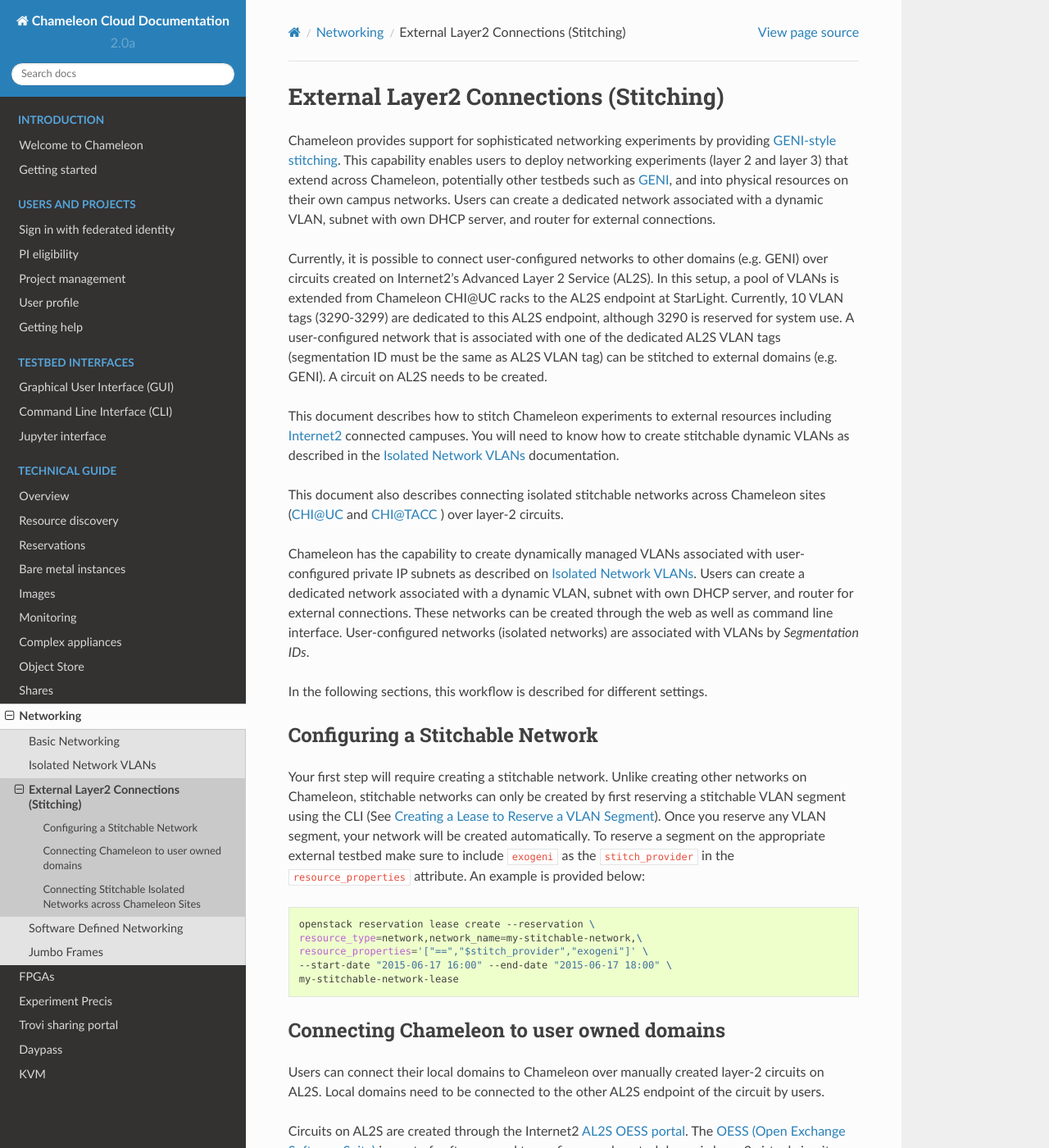
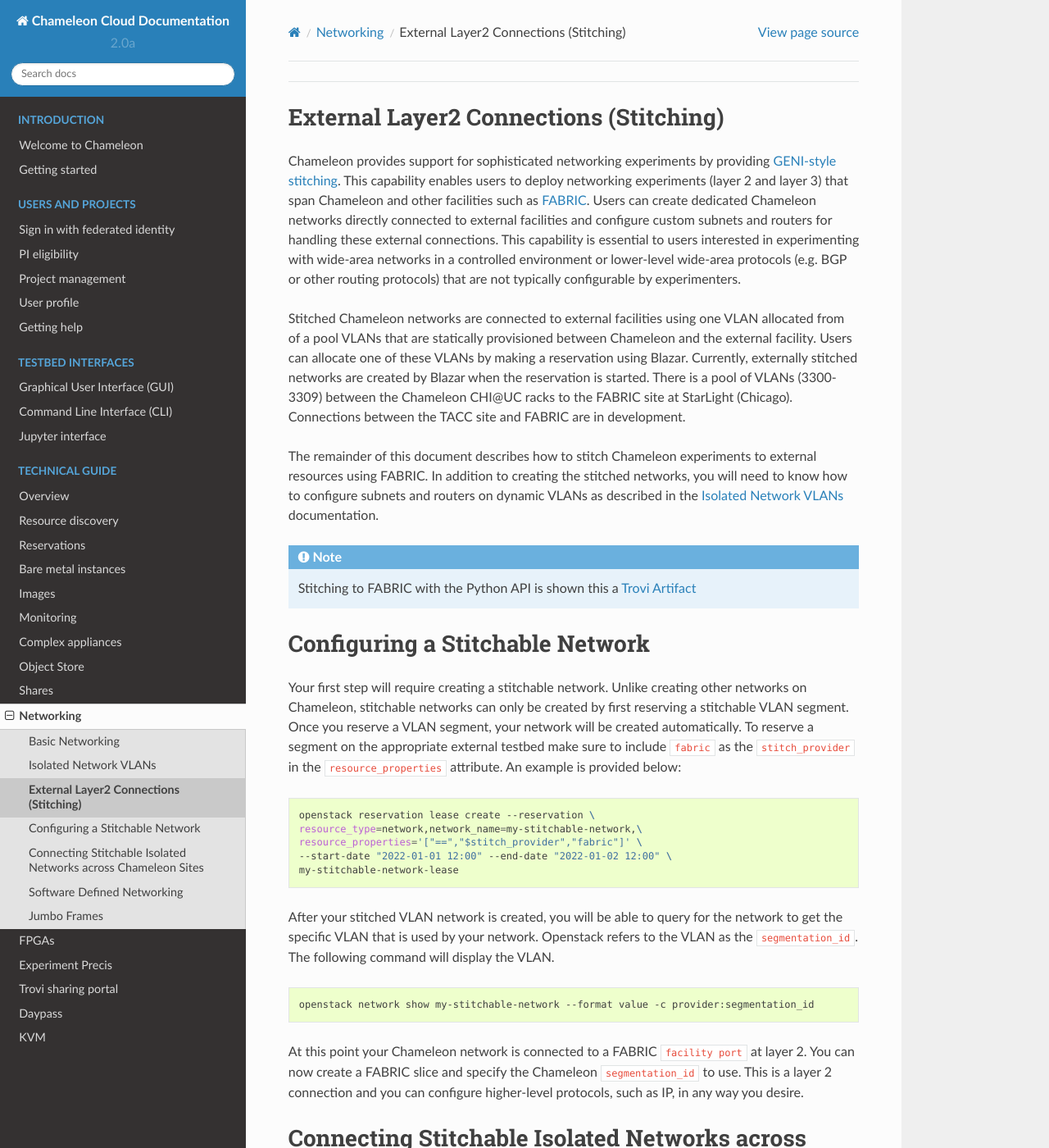
Before and after one commit to ChameleonCloud/docs, a Sphinx documentation site: the page built from source/technical/networks/networks_stitching.rst, in a window 1280 px wide and 1400 px high. Shown: the whole window at 82% size. Built offline with Sphinx 7.4.7 and the Read the Docs theme 2.0.0, drawn with Linux system fonts in a browser that asks for light colours; some of the changed text lies outside the part shown.

Commit message:
Update networks_stitching.rst
Updates for FABRIC stitching

```diff
--- a/source/technical/networks/networks_stitching.rst
+++ b/source/technical/networks/networks_stitching.rst
@@ -1,20 +1,20 @@
 .. _stitching:
 
 _______________________________________
+
 External Layer2 Connections (Stitching)
 _______________________________________
 
-Chameleon provides support for sophisticated networking experiments by providing `GENI-style stitching <http://groups.geni.net/geni/wiki/GeniNetworkStitchingSites>`_. This capability enables users to deploy networking experiments (layer 2 and layer 3) that extend across Chameleon, potentially other testbeds such as `GENI <http://www.geni.net/>`_, and into physical resources on their own campus networks. Users can create a dedicated network associated with a dynamic VLAN, subnet with own DHCP server, and router for external connections.
 
-Currently, it is possible to connect user-configured networks to other domains (e.g. GENI) over circuits created on Internet2’s Advanced Layer 2 Service (AL2S). In this setup, a pool of VLANs is extended from Chameleon CHI\@UC racks to the AL2S endpoint at StarLight. Currently, 10 VLAN tags (3290-3299) are dedicated to this AL2S endpoint, although 3290 is reserved for system use. A user-configured network that is associated with one of the dedicated AL2S VLAN tags (segmentation ID must be the same as AL2S VLAN tag) can be stitched to external domains (e.g. GENI). A circuit on AL2S needs to be created.
+Chameleon provides support for sophisticated networking experiments by providing `GENI-style stitching <http://groups.geni.net/geni/wiki/GeniNetworkStitchingSites>`_. This capability enables users to deploy networking experiments (layer 2 and layer 3) that span Chameleon and other facilities such as `FABRIC <https://fabric-testbed.net/>`_.  Users can create dedicated Chameleon networks directly connected to external facilities and configure custom subnets and routers for handling these external connections. This capability is essential to users interested in experimenting with wide-area networks in a controlled environment or lower-level wide-area protocols (e.g.  BGP or other routing protocols) that are not typically configurable by experimenters.
 
-This document describes how to stitch Chameleon experiments to external resources including `Internet2 <https://www.internet2.edu/>`_ connected campuses. You will need to know how to create stitchable dynamic VLANs as described in the :ref:`network-isolation` documentation.
+Stitched Chameleon networks are connected to external facilities using one VLAN allocated from of a pool VLANs that are statically provisioned between Chameleon and the external facility. Users can allocate one of these VLANs by making a reservation using Blazar. Currently, externally stitched networks are created by Blazar when the reservation is started.   There is a pool of VLANs (3300-3309) between the Chameleon CHI\@UC racks to the FABRIC site at StarLight (Chicago). Connections between the TACC site and FABRIC are in development.
 
-This document also describes connecting isolated stitchable networks across Chameleon sites (|CHI@UC| and |CHI@TACC| ) over layer-2 circuits.
+The remainder of this document describes how to stitch Chameleon experiments to external resources using FABRIC. In addition to creating the stitched networks, you will need to know how to configure subnets and routers on dynamic VLANs as described in the :ref:`network-isolation` documentation.
 
-Chameleon has the capability to create dynamically managed VLANs associated with user-configured private IP subnets as described on :ref:`network-isolation`. Users can create a dedicated network associated with a dynamic VLAN, subnet with own DHCP server, and router for external connections. These networks can be created through the web as well as command line interface. User-configured networks (isolated networks) are associated with VLANs by *Segmentation IDs*.
+.. note::
 
-In the following sections, this workflow is described for different settings.
+    Stitching to FABRIC with the Python API is shown this a `Trovi Artifact <https://www.chameleoncloud.org/experiment/share/9284120f-3436-41f3-9e82-238e0628ec6c>`_
 
 
 .. _network-stitchable-create:
@@ -24,99 +24,34 @@ ________________________________
 
 Your first step will require creating a stitchable network. Unlike creating
 other networks on Chameleon, stitchable networks can only be created by first
-reserving a stitchable VLAN segment using the CLI (See
-:ref:`reservation-cli-vlan`). Once you reserve any VLAN segment, your network
+reserving a stitchable VLAN segment. Once you reserve a VLAN segment, your network
 will be created automatically. To reserve a segment on the appropriate
-external testbed make sure to include ``exogeni`` as the ``stitch_provider``
+external testbed make sure to include ``fabric`` as the ``stitch_provider``
 in the ``resource_properties`` attribute. An example is provided below:
 
 .. code-block:: bash
 
    openstack reservation lease create --reservation \
    resource_type=network,network_name=my-stitchable-network,\
-   resource_properties='["==","$stitch_provider","exogeni"]' \
-   --start-date "2015-06-17 16:00" --end-date "2015-06-17 18:00" \
+   resource_properties='["==","$stitch_provider","fabric"]' \
+   --start-date "2022-01-01 12:00" --end-date "2022-01-02 12:00" \
    my-stitchable-network-lease
 
-Connecting Chameleon to user owned domains
-__________________________________________
+After your stitched VLAN network is created, you will be able to query for the network to get the specific VLAN
+that is used by your network.  Openstack refers to the VLAN as the ``segmentation_id``.  The following command
+will display the VLAN.
 
-Users can connect their local domains to Chameleon over manually created layer-2 circuits on AL2S. Local domains need to be connected to the other AL2S endpoint of the circuit by users.
+.. code-block:: bash
 
-Circuits on AL2S are created through the Internet2 `AL2S OESS portal <https://al2s.net.internet2.edu/oess/>`_. The `OESS (Open Exchange Software Suite) <https://docs.globalnoc.iu.edu/sdn/oess.html>`_ is a set of software used to configure and control dynamic layer 2 virtual circuit (VLAN) networks on OpenFlow enabled switches. It includes a web-based user interface as well as a web services API.
+    openstack network show my-stitchable-network --format value -c provider:segmentation_id
 
-Chameleon is connected to the AL2S endpoint at StarLight:
+At this point your Chameleon network is connected to a FABRIC ``facility port`` at layer 2.  You can now create a
+FABRIC slice and specify the Chameleon ``segmentation_id`` to use.  This is a layer 2 connection and you can configure
+higher-level protocols, such as IP, in any way you desire.
 
-.. code::
-
-   Node: sdn-sw.star.net.internet2.edu
-   Interface: et-8/0/0
-   VLAN range: 3290-3299
-
-A user can log into the AL2S OESS portal and create a circuit connecting the Chameleon endpoint to the user-owned endpoint. The user should have an account to log in to the AL2S OESS portal. On OESS, users are members of workgroups. After logging in to the portal, a user can see the workgroups that he/she is a member of.
-
-.. figure:: networks/oess.png
-
-Network resources on AL2S are granted access to the workgroups. This access is granted by the owner of the AL2S network resource (campus network administrators or network engineers at regional providers). After granting access to the resources, they become available for the workgroup and start showing up in the “Available Resources” section. For the user to create such a circuit on AL2S with Chameleon endpoint, the workgroup that the user has membership should be granted access for this endpoint. This can be requested from Chameleon by opening a ticket with our help desk.
-
-As an example, Chameleon resources can be seen in “Available Resources” section for a user in the “ExoGENI” workgroup after access to the workgroup is granted.
-
-.. figure:: networks/available.png
-
-The user in the ExoGENI workgroup can create a circuit with two endpoints to connect a local site to Chameleon.
-
-.. code::
-
-   Endpoint 1 (Local site):
-   Node: sdn-sw.rale.net.internet2.edu
-   Interface: et-9/0/0
-   VLAN: 3998
-
-   Endpoint 2 (|CHI@UC|):
-   Node: sdn-sw.star.net.internet2.edu
-   Interface: et-8/0/0
-   VLAN: 3290
-
-To create a circuit, follow these instructions:
-
-#. Create a new VLAN
-
-   .. figure:: networks/createvlan.png
-
-#. Select endpoints
-
-   .. figure:: networks/selectendpoints.png
-
-#. Submit circuit request
-
-   .. figure:: networks/submitcircuit.png
-
-#. When the circuit is provisioned, you should see this:
-
-   .. figure:: networks/circuitprovisioned.png
-
-#. In addition, the Path can be seen on the map. Utilization data becomes available after 3 hours.
-
-   .. figure:: networks/pathseen.png
-
-At this point, a layer-2 circuit is created on AL2S. The user-configured network with segmentation ID 3290 can be connected to the local servers. The user needs to extend the VLANs at the local site (3998 in this case) to the AL2S endpoint.
-
-To obtain an account to access AL2S OESS portal, users should contact Internet2. Information can be found from the links below:
-
-- `AL2S Participants <https://www.internet2.edu/products-services/advanced-networking/layer-2-services/al2s-participants/>`_
-- `AL2S Layer 2 Service Workgroups <https://www.internet2.edu/products-services/advanced-networking/layer-2-services/#service-participate>`_
-- `AL2S FAQ <https://www.internet2.edu/products-services/advanced-networking/layer-2-services/#service-faq>`_
-- `Using OESS <https://docs.globalnoc.iu.edu/sdn/oess/using-oess.html>`_
 
 Connecting Stitchable Isolated Networks across Chameleon Sites
 ______________________________________________________________
 
-1. Create isolated networks by specifying the "exogeni" stitch_provider. Follow the documentation for :ref:`network-stitchable-create`
-   A "stitchable" VLAN tag will be returned.
-   This step will be executed the same way on both UC and TACC sites.
-2. After having stitchable isolated networks on UC and TACC sites, a request should be sent to the |Help Desk| for creation of AL2S circuits.
-   In the request, following information should be specified:
-
-   - Information for the network at UC (Project ID, name of the network, ID of the network)
-   - Information for the network at TACC (Project ID, name of the network, ID of the network)
-   - Duration of the circuit in active state
+Coming soon! When FABRIC stitching is available at TACC, you will be able to directly connect your
+experiments that span UC and TACC Chameleon sites.
```
